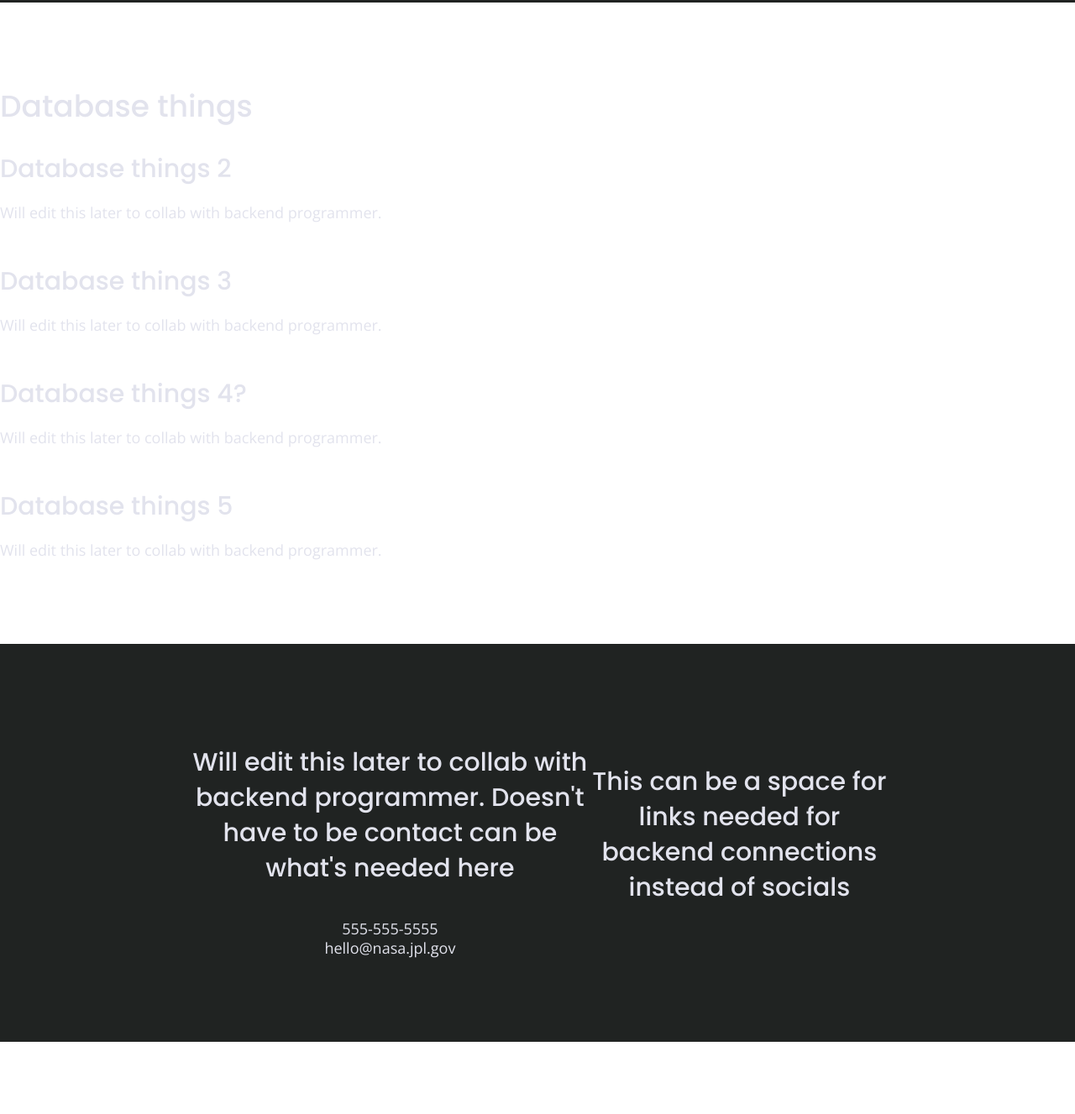
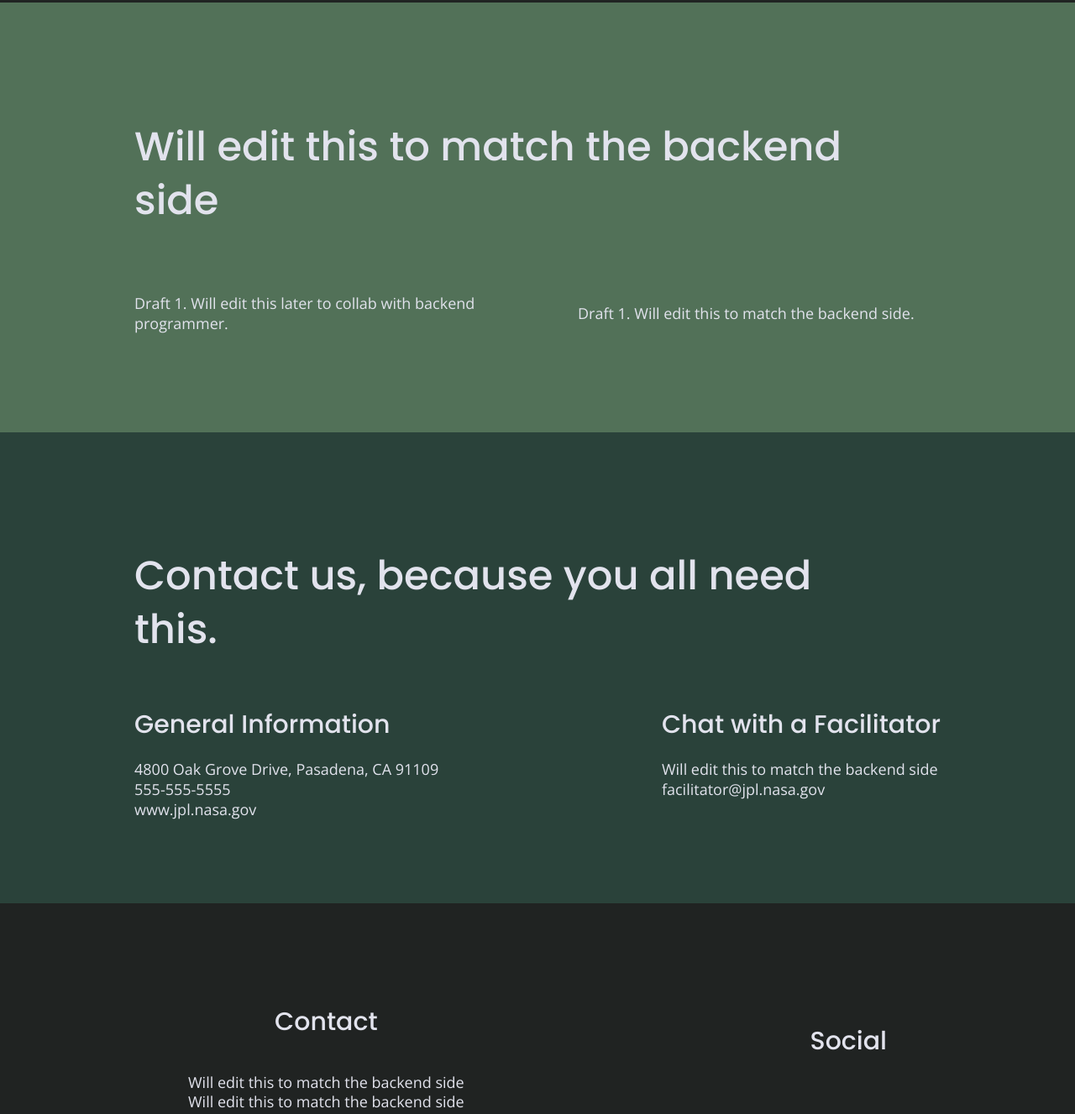
Before and after one commit to sararosecodes/Draft-1-Website, a plain HTML site: page index.html in a window 1280 px wide. Shown: the part 243-1570 px from the top of the page at 84% size. Before the commit the page ends 1484 px from the top, so only its background shows below. Drawn offline with nearby package versions, Linux system fonts and the light colour scheme; files that its build step writes are made by us from their sources; a script that the page names is missing.

Commit message:
Add files via upload
faq

```diff
--- a/index.html
+++ b/index.html
@@ -4,7 +4,7 @@
 <head>
   <meta charset="utf-8">
   <meta http-equiv="x-ua-compatible" content="ie=edge">
-  <title>Will change this after pairing with backend | Databases</title>
+  <title>Need to collab with backend | Locations</title>
   <meta name="description" content="">
   <meta name="viewport" content="width=device-width, initial-scale=1, shrink-to-fit=no">
 
@@ -27,70 +27,95 @@
     <div class="content-wrapper">
       <figure>
         <a href="../index.html">
-          <a href="https://lh3.googleusercontent.com/q8Ci94pKRigqGzzCyzo8J0hg849DhexCiug8LSKH9-s1hE0idn1OsyPK8Rml8vTfZeZ0I6fsYFT1FZC_NJv8nvYQ6pb2_wKGztelqn_KWprY6crK04og20GdUqPmYvCuL2X-OrM1Fg=w2400?source=screenshot.guru"> <img src="https://lh3.googleusercontent.com/q8Ci94pKRigqGzzCyzo8J0hg849DhexCiug8LSKH9-s1hE0idn1OsyPK8Rml8vTfZeZ0I6fsYFT1FZC_NJv8nvYQ6pb2_wKGztelqn_KWprY6crK04og20GdUqPmYvCuL2X-OrM1Fg=w600-h315-p-k" /> </a>
+          <img src="https://lh3.googleusercontent.com/q8Ci94pKRigqGzzCyzo8J0hg849DhexCiug8LSKH9-s1hE0idn1OsyPK8Rml8vTfZeZ0I6fsYFT1FZC_NJv8nvYQ6pb2_wKGztelqn_KWprY6crK04og20GdUqPmYvCuL2X-OrM1Fg=w600-h315-p-k" /> </a>
         </a>
       </figure>
       <div class="header-divider"></div>
       <nav>
         <ul>
-          <li><a href="index.html">Databases</a></li>
-          <li><a href="../about/index.html" target="_blank">Locations</a></li>
+          <li><a href="../faq/index.html" target="_blank">Databases</a></li>
+          <li><a href="index.html">Locations</a></li>
         </ul>
       </nav>
     </div>
   </header>
 
-  <main class="Databases">
+  <main>
+
+    <section class="mission">
       <div class="content-wrapper">
-      <h2>Database things</h2>
-      <div class="faq-content">
-        <h4>Database things 2</h4>
-        <p> Will edit this later to collab with backend programmer. </p>
+        <h2>Will edit this to match the backend side</h2>
+        <div class="mission-content">
+          <p>
+            Draft 1. Will edit this later to collab with backend programmer.
+          </p>
+          <p>
+            Draft 1. Will edit this to match the backend side.
+          </p>
         </div>
-      <div class="faq-content">
-        <h4>Database things 3</h4>
-        <p> Will edit this later to collab with backend programmer. </p>
+      </div> <!-- mission content wrapper ends -->
+    </section> <!-- contact-info -->
+
+    <section class="map">
+      <figure>
+      </figure>
+    </section>
+    <section class="contact-section">
+      <div class="content-wrapper">
+        <h2>Contact us, because you all need this.</h2>
+        <address class="contact-content">
+          <div>
+            <h4>General Information</h4>
+            <p>
+              4800 Oak Grove Drive, Pasadena, CA 91109<br>
+              555-555-5555<br>
+              www.jpl.nasa.gov
+            </p>
           </div>
-      <div class="faq-content">
-        <h4>Database things 4?</h4>
-        <p> Will edit this later to collab with backend programmer. </p>
+          <div>
+            <h4>Chat with a Facilitator</h4>
+            <p>
+              Will edit this to match the backend side<br>
+              facilitator@jpl.nasa.gov
+            </p>
           </div>
-      <div class="faq-content">
-        <h4>Database things 5</h4>
-        <p> Will edit this later to collab with backend programmer. </p>
-      </div>
-    </div> <!-- faq content wrapper ends -->
-  </main>
+        </address> <!-- contact-content div ends -->
+      </div> <!-- contact content wrapper ends -->
+    </section>
+  </main> <!-- main wrapper -->
 
   <footer>
     <div class="content-wrapper">
       <div class="footer-content">
         <div class="contact">
-          <h4> Will edit this later to collab with backend programmer. Doesn't have to be contact can be what's needed here</h4>
+          <h4>Contact</h4>
           <address>
             <p>
-              555-555-5555<br>
-              hello@nasa.jpl.gov
+              Will edit this to match the backend side<br>
+              Will edit this to match the backend side
             </p>
           </address>
         </div>
         <div class="social">
-          <h4>This can be a space for links needed for backend connections instead of socials</h4>
+          <h4>Social</h4>
           <div class="social-icons">
             <p>
-              <a href="https://www.facebook.com/nasa.jpl.gov/" target="_blank"></a>
+              <a href="https://www.facebook.com/jpl.nasa.gov/" target="_blank"></a>
             </p>
             <p>
-              <a href="https://twitter.com/nasa.jpl.gov" target="_blank"></a>
+              <a href="https://twitter.com/jpl.nasa.gov" target="_blank"></a>
             </p>
             <p>
-              <a href="https://www.instagram.com/nasa.jpl.gov/" target="_blank"></a>
+              <a href="https://www.instagram.com/jpl.nasa.gov/" target="_blank"></a>
             </p>
           </div>
         </div>
       </div> <!-- footer content ends -->
     </div>
     <!--footer content-wrapper ends-->
+    <div class="copyright">
+      <p>Will edit this to match the backend side</p>
+    </div>
   </footer>
 
   <script src="../js/vendor/modernizr-3.6.0.min.js"></script>
```
Lines whose indentation alone changed are shown as unchanged.
